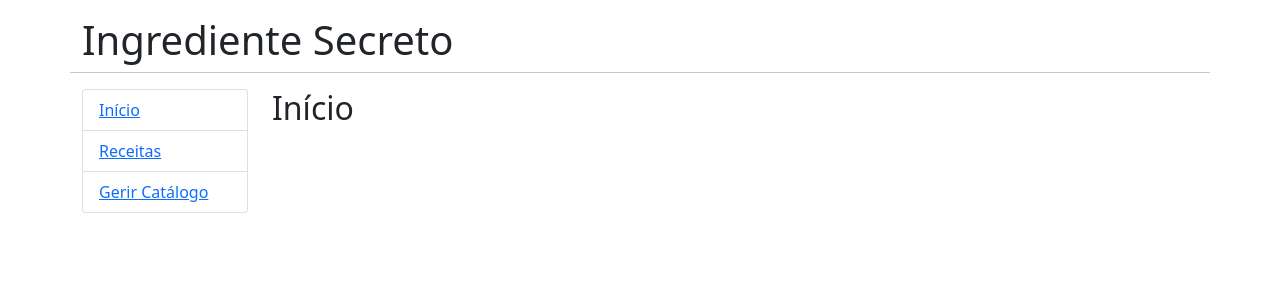
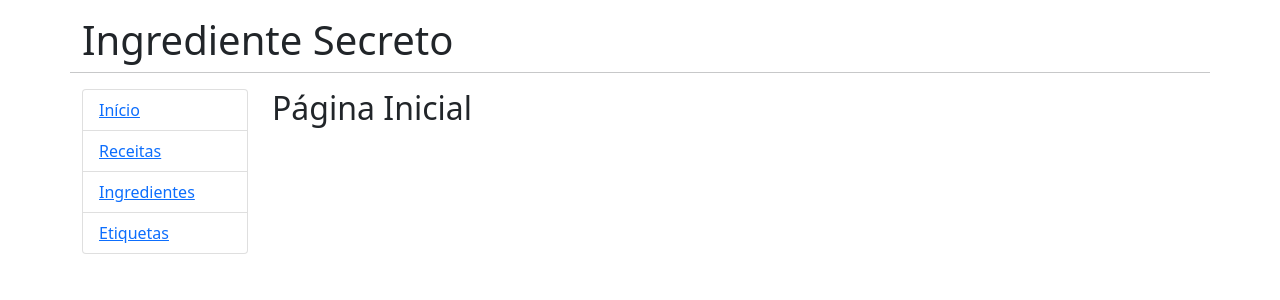
Before and after one commit to marcomartinscastanho/Secret-Ingredient-Frontend, a React (Create React App) app: page /#/ in a window 1280 px wide. Shown: the top 300 px of the page. Built offline with nearby package versions, Linux system fonts and the light colour scheme.

Commit message:
Added Home, Ingredients and Tags components

```diff
--- a/src/App.tsx
+++ b/src/App.tsx
@@ -1,6 +1,9 @@
 import React, { Fragment } from "react";
 import { HashRouter as Router, Switch, Route, Link } from "react-router-dom";
+import { Home } from "./components/Home";
+import { Ingredients } from "./components/Ingredients";
 import { Recipes } from "./components/Recipes";
+import { Tags } from "./components/Tags";
 
 export function App() {
   return (
@@ -21,7 +24,10 @@ export function App() {
                   <Link to="/recipes">Receitas</Link>
                 </li>
                 <li className="list-group-item">
-                  <Link to="/admin">Gerir Catálogo</Link>
+                  <Link to="/ingredients">Ingredientes</Link>
+                </li>
+                <li className="list-group-item">
+                  <Link to="/tags">Etiquetas</Link>
                 </li>
               </ul>
             </nav>
@@ -31,8 +37,11 @@ export function App() {
               <Route path="/recipes">
                 <Recipes />
               </Route>
-              <Route path="/admin">
-                <Admin />
+              <Route path="/ingredients">
+                <Ingredients />
+              </Route>
+              <Route path="/tags">
+                <Tags />
               </Route>
               <Route path="/">
                 <Home />
@@ -45,12 +54,4 @@ export function App() {
   );
 }
 
-function Home() {
-  return <h2>Início</h2>;
-}
-
-function Admin() {
-  return <h2>Gerir Catálogo</h2>;
-}
-
 export default App;
--- /dev/null
+++ b/src/components/Home.tsx
@@ -0,0 +1,9 @@
+import React, { Component } from "react";
+
+export class Home extends Component {
+  render() {
+    return <h2>Página Inicial</h2>;
+  }
+}
+
+export default Home;
--- /dev/null
+++ b/src/components/Ingredients.tsx
@@ -0,0 +1,9 @@
+import React, { Component } from "react";
+
+export class Ingredients extends Component {
+  render() {
+    return <h2>Ingredientes</h2>;
+  }
+}
+
+export default Ingredients;
--- /dev/null
+++ b/src/components/Tags.tsx
@@ -0,0 +1,9 @@
+import React, { Component } from "react";
+
+export class Tags extends Component {
+  render() {
+    return <h2>Etiquetas</h2>;
+  }
+}
+
+export default Tags;
```
